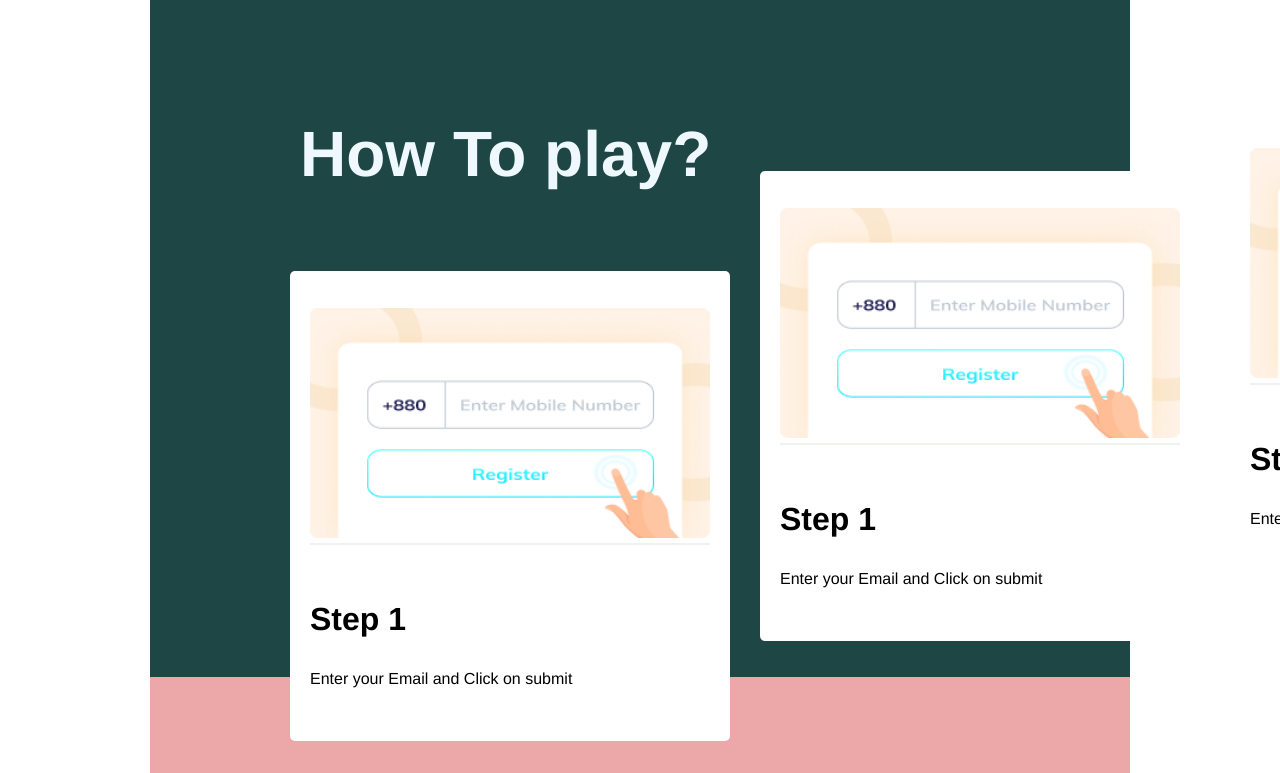
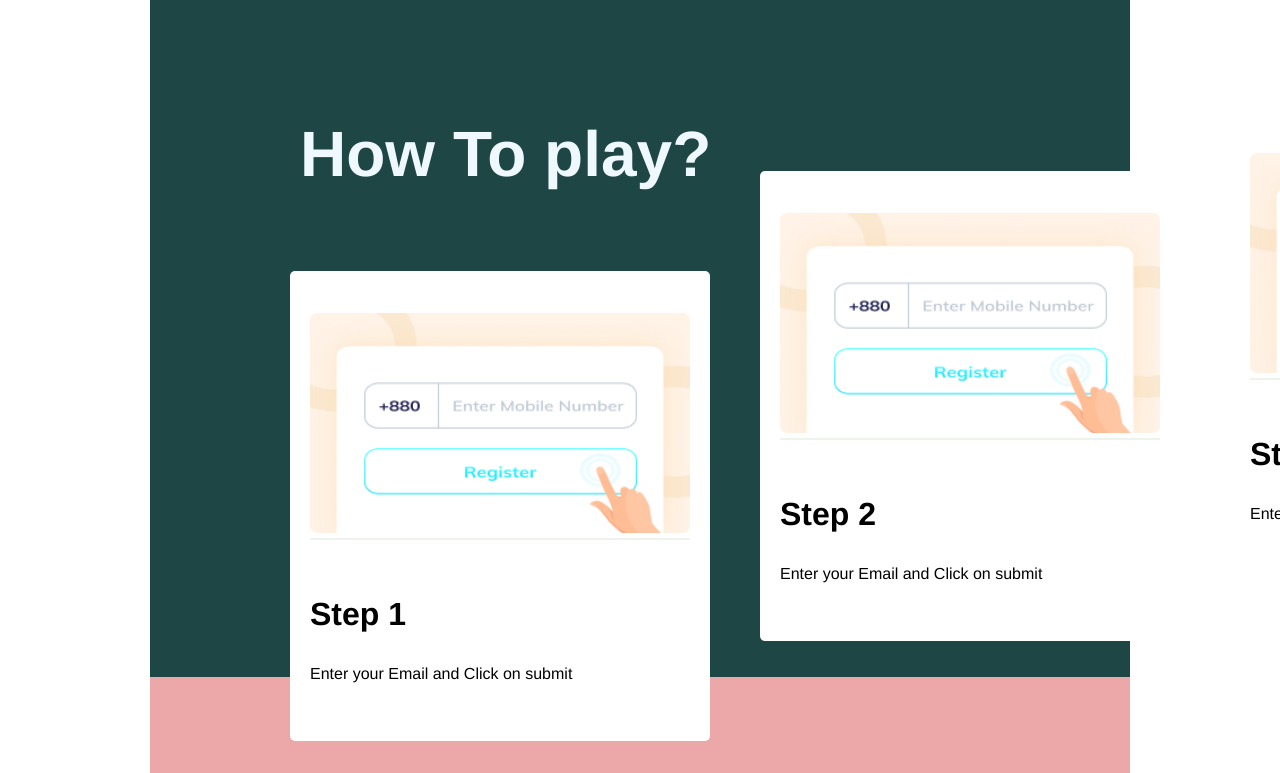
Before and after one commit to ZadBabaei/Movie-Trivia, a plain HTML site: page index.html in a window 1280 px wide. Shown: the part 927-1700 px from the top of the page. Drawn offline with Linux system fonts and the light colour scheme.

Commit message:
changing the structure

```diff
--- a/index.html
+++ b/index.html
@@ -89,7 +89,7 @@
             <div class="card card2"  >
                 <img src="./assets/Imges/step1.png" alt="" srcset="">
                 <h3>
-                    Step 1
+                    Step 2
                 </h3>
                 <p>
                     Enter your Email and Click on submit
@@ -98,7 +98,7 @@
             <div class="card card3">
                 <img src="./assets/Imges/step1.png" alt="" srcset="">
                 <h3>
-                    Step 1
+                    Step 3
                 </h3>
                 <p>
                     Enter your Email and Click on submit
--- a/style.css
+++ b/style.css
@@ -369,7 +369,7 @@ border: 1px solid rgba(179, 196, 171, 0.43);
     justify-content: center;
     gap:1rem;
     border-radius: 5px;
-    max-width: 400px;
+    max-width: 380px;
     height:430px;
     max-height: 700px;
     padding: 20px;
```
